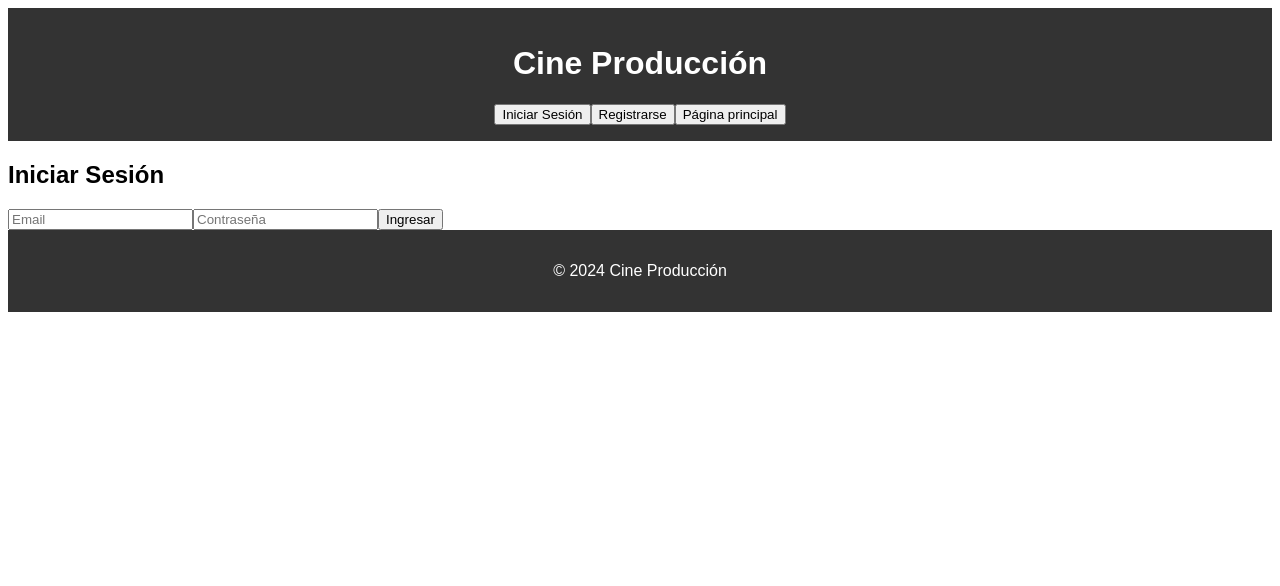
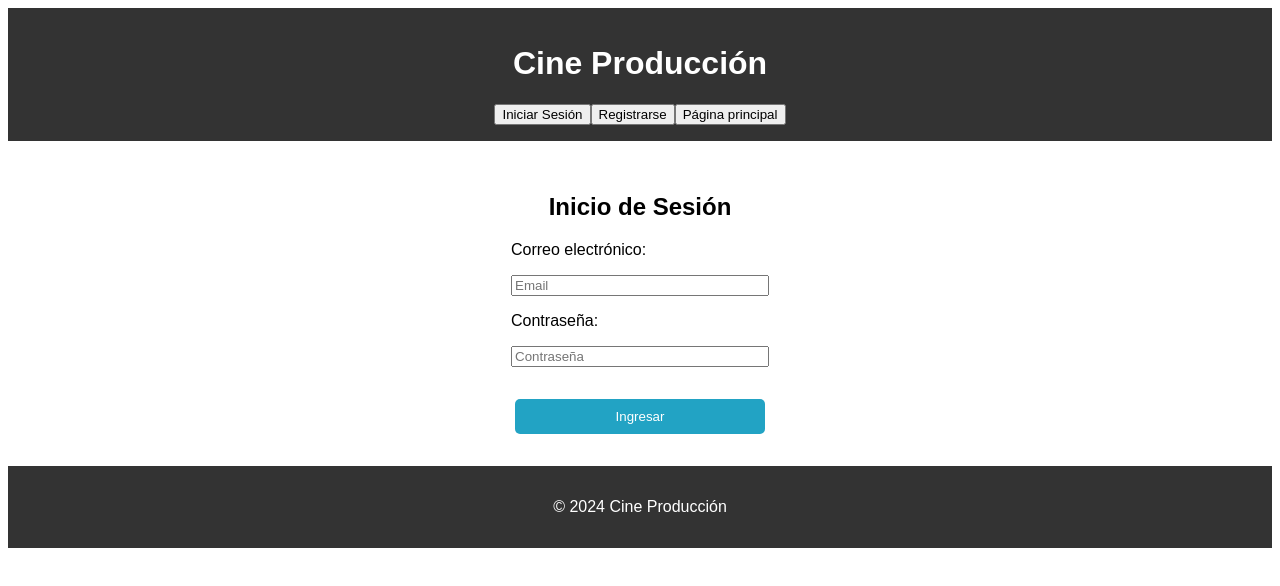
Before and after one commit to JNarvaez712/Proyecto---EDyA2, a React (Vite) app in the folder proyecto-cine/: page /login in a window 1280 px wide. Shown: the top 586 px of the page. Built offline with nearby package versions, Linux system fonts and the light colour scheme; no server answers.

Commit message:
css login y register

```diff
--- a/proyecto-cine/src/Pages/Index/index.module.css
+++ b/proyecto-cine/src/Pages/Index/index.module.css
@@ -1,4 +1,3 @@
-/* General body styles */
 body {
     font-family: Arial, sans-serif;
   }
@@ -10,7 +9,6 @@ body {
     text-align: center;
   }
 
-  /* Header and footer styles */
   header, footer, .header, .footer {
     background-color: #333;
     color: white;
@@ -18,7 +16,6 @@ body {
     padding: 1rem;
   }
 
-  /* Movie list styles */
   .movie-list {
     display: flex;
     flex-wrap: wrap;
--- a/proyecto-cine/src/Pages/Register.jsx
+++ b/proyecto-cine/src/Pages/Register.jsx
@@ -1,6 +1,9 @@
 import { useState } from 'react';
 import { createUserWithEmailAndPassword } from 'firebase/auth';
 import { auth } from '../Firebase/firebaseconfig';
+
+import styles from "./pages.module.css"
+
 const Register = () => {
   const [email, setEmail] = useState('');
   const [password, setPassword] = useState('');
@@ -41,13 +44,23 @@ const Register = () => {
   };
 
   return (
-    <div>
+    <div className={styles['title-page']}>
       <h2>Registro</h2>
-      <form onSubmit={handleRegister}>
-        <input type="email" value={email} onChange={(e) => setEmail(e.target.value)} placeholder="Email" required />
-        <input type="password" value={password} onChange={(e) => setPassword(e.target.value)} placeholder="Contraseña" required />
-        <input type="password" value={confirmPassword} onChange={(e) => setConfirmPassword(e.target.value)} placeholder="Confirmar Contraseña" required />
-        <button type="submit">Registrarse</button>
+      <form onSubmit={handleRegister} className={styles['page-form']}>
+        <div className={styles['page-group']}>
+          <label htmlFor="email">Correo electrónico:</label>
+          <input type="email" className={styles['campo']} value={email} onChange={(e) => setEmail(e.target.value)} placeholder="Email" required />
+
+          <label htmlFor="password">Contraseña:</label>
+          <input type="password" className={styles['campo']} value={password} onChange={(e) => setPassword(e.target.value)} placeholder="Contraseña" required />
+
+          <label htmlFor="password">Confirmar contraseña:</label>
+          <input type="password" className={styles['campo']} value={confirmPassword} onChange={(e) => setConfirmPassword(e.target.value)} placeholder="Confirmar Contraseña" required />
+
+        </div>
+
+        <button type="submit" className={styles['confirm-button']}>Registrarse</button>
+
       </form>
     </div>
   );
--- a/proyecto-cine/src/Pages/login.jsx
+++ b/proyecto-cine/src/Pages/login.jsx
@@ -2,6 +2,8 @@ import { useState } from 'react';
 import { useNavigate } from 'react-router-dom';
 import { signInWithEmailAndPassword } from 'firebase/auth';
 import { auth } from '../Firebase/firebaseconfig'
+
+import styles from "./pages.module.css"
 
 const Login = ({ setIsLoggedIn }) => {
   const [email, setEmail] = useState('');
@@ -25,12 +27,21 @@ const Login = ({ setIsLoggedIn }) => {
   };
 
   return (
-    <div>
-      <h2>Iniciar Sesión</h2>
-      <form onSubmit={handleLogin}>
-        <input type="email" value={email} onChange={(e) => setEmail(e.target.value)} placeholder="Email" required />
-        <input type="password" value={password} onChange={(e) => setPassword(e.target.value)} placeholder="Contraseña" required />
-        <button type="submit">Ingresar</button>
+    <div className={styles['title-page']}>
+      <h2>Inicio de Sesión</h2>
+
+      <form onSubmit={handleLogin} className={styles['page-form']}>
+
+        <div className={styles["page-group"]}>
+          <label htmlFor="email">Correo electrónico:</label>
+          <input type="email" className={styles["campo"]} value={email} onChange={(e) => setEmail(e.target.value)} placeholder="Email" required />
+
+          <label htmlFor="password">Contraseña:</label>
+          <input type="password" className={styles["campo"]} value={password} onChange={(e) => setPassword(e.target.value)} placeholder="Contraseña" required />
+        </div>
+
+        <button type="submit" className={styles['confirm-button']}>Ingresar</button>
+
       </form>
     </div>
   );
--- /dev/null
+++ b/proyecto-cine/src/Pages/pages.module.css
@@ -0,0 +1,45 @@
+.title-page {
+    text-align: center;
+    padding: 2rem;
+    background-color: #fff;
+    border-radius: 8px;
+    margin: 0 auto;
+}
+
+.page-form {
+    text-align: center;
+    display: flex;
+    flex-direction: column;
+    gap: 2rem;
+    align-items: center;
+}
+
+.page-group {
+    text-align: left;
+    display: flex;
+    flex-direction: column;
+    gap: 1rem;
+    align-items: flex-start;
+}
+
+
+.campo{
+    width: 250px;
+}
+
+
+.confirm-button {
+    background-color: #22a3c4;
+    color: white;
+    border: none;
+    padding: 10px 20px;
+    border-radius: 5px;
+    cursor: pointer;
+    width: 250px;
+    transition: background-color 0.3s, transform 0.3s;
+}
+
+.confirm-button:hover {
+    background-color: #12a2e0;
+    transform: scale(1.05);
+  }
--- a/proyecto-cine/src/componentes/checkout.jsx
+++ b/proyecto-cine/src/componentes/checkout.jsx
@@ -70,7 +70,7 @@ const Checkout = () => {
                 <button className={styles["back-button"]}  onClick={handleBackClick}>Regresar</button>
             </div>
             <h2>Datos de Compra</h2>
-            <form onSubmit={handleSubmit} className="checkout-form">
+            <form onSubmit={handleSubmit} className={styles["checkout-form"]}>
                 <div className={styles["form-group"]}>
                     <label htmlFor="name">Nombre:</label>
                     <input type="text" id="name" name="name" value={formData.name} onChange={handleChange} required />
```
